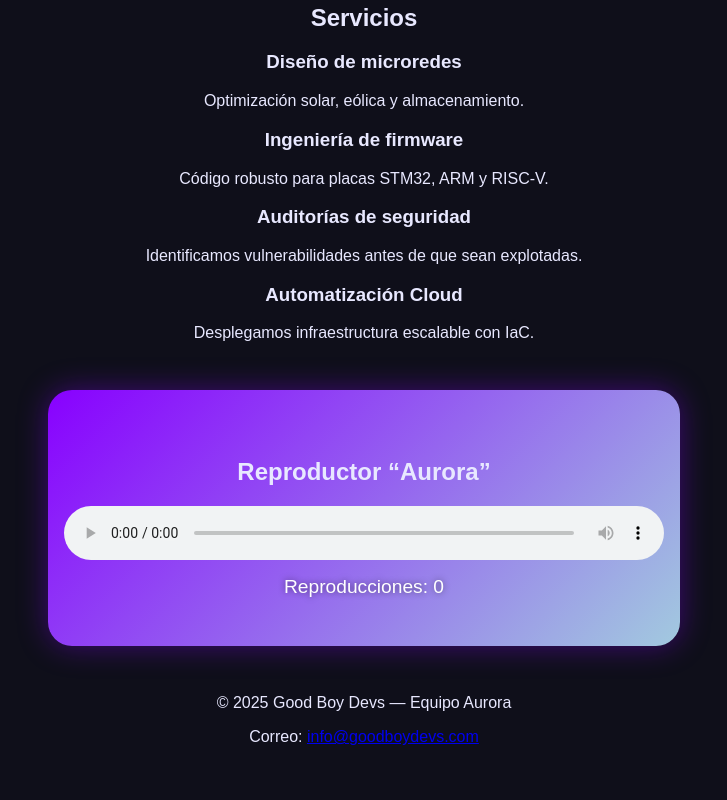
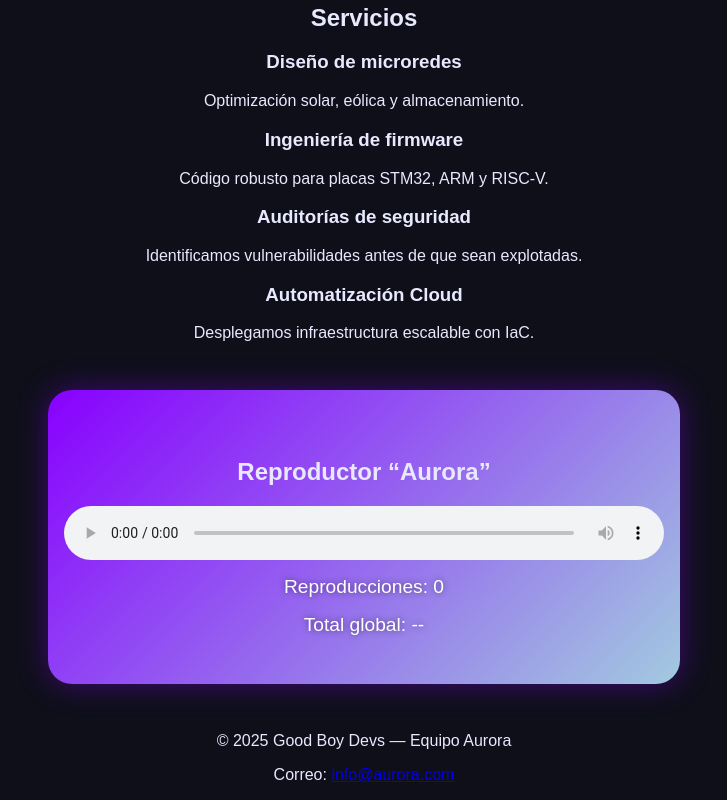
Before and after one commit to koalami/GB_DEVS, a plain HTML site: page index.html in a window 1280 px wide. Shown: the part 416-1216 px from the top of the page, without its empty margins (276-1003 px from the left). Before the commit the page ends 1178 px from the top, so only its background shows below. Drawn offline with Linux system fonts and the light colour scheme.

Commit message:
Update contact email in index.html

```diff
--- a/index.html
+++ b/index.html
@@ -71,12 +71,14 @@
   Tu navegador no soporta el elemento de audio.
     </audio>
       <div id="playCountDiv" class="play-count">Reproducciones: <span id="playCount">0</span></div>
+      <div id="totalGlobal" class="play-count">Total global: --</div>
+
     </div>
   </section>
 
   <footer id="contact" class="site-footer">
     <p>&copy; <span id="year"></span> Good Boy Devs — Equipo Aurora</p>
-    <p>Correo: <a href="mailto:info@goodboydevs.com">info@goodboydevs.com</a></p>
+    <p>Correo: <a href="mailto:info@aurora.com">info@aurora.com</a></p>
   </footer>
 
   <script src="script.js"></script>
```
